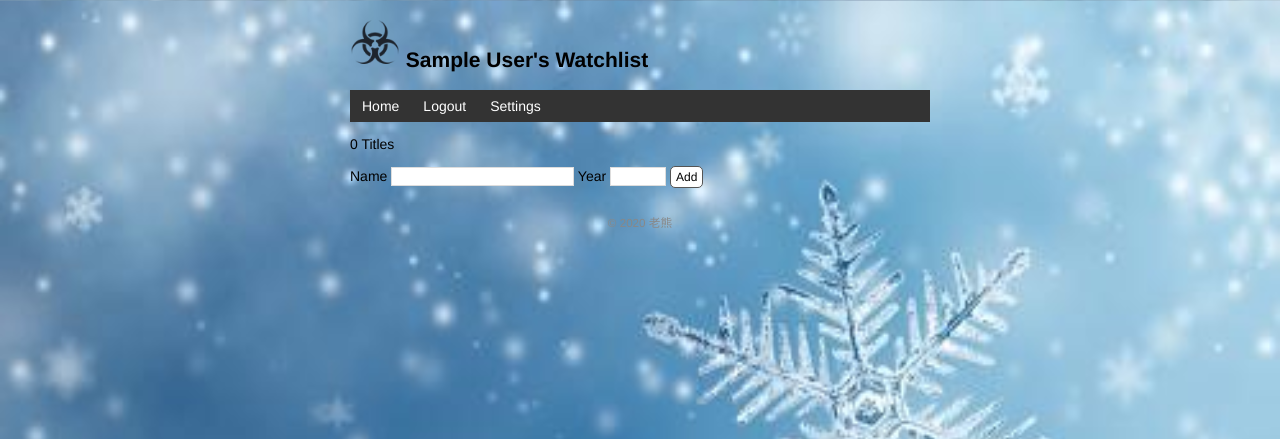
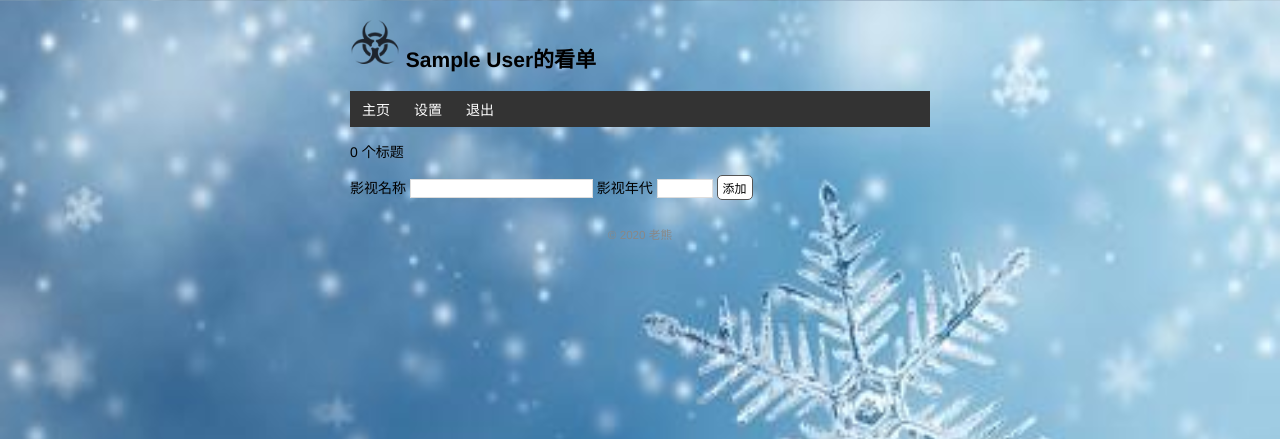
Before and after one commit to 3494567739/watchlist, a Flask app: page / in a window 1280 px wide. Shown: the top 439 px of the page. Run offline with Flask 2, Linux system fonts and the light colour scheme; the visitor is signed in with stand-in values (Sample User, id 1); data comes from the database, SQL or seed files in the repository; data that the repository does not hold is empty.

Commit message:
sinicized

```diff
--- a/templates/base.html
+++ b/templates/base.html
@@ -3,9 +3,9 @@
 
 <head>
 	{% block head %}
-    <meta charset="gbk">
+    <meta charset="uft-8">
 	<meta name="viewport" content="width=device-width, initial-scale=1.0">
-    <title>{{ user.name }}'s Watchlist</title>
+    <title>{{ user.name }}的影视看单</title>
     <link rel="icon" href="{{ url_for('static', filename='favicon.ico') }}">
     <link rel="stylesheet" href="{{ url_for('static', filename='style.css') }}" type="text/css">
 	{% endblock %}
@@ -16,16 +16,16 @@
 	{% endfor %}
     <h2>
           <img alt="fish" class="fish" src="{{ url_for('static', filename='images/fish.png') }}">
-          {{ user.name }}'s Watchlist
+          {{ user.name }}<a>的看单</a>
     </h2>
     <nav>
 	      <ul>
-		        <li><a href="{{ url_for('index') }}">Home</a></li>
+		        <li><a href="{{ url_for('index') }}">主页</a></li>
 			    {% if current_user.is_authenticated %}
-				  <li><a href="{{ url_for('logout') }}">Logout</a></li>
-				  <li><a href="{{ url_for('settings') }}">Settings</a></li>
+			      <li><a href="{{ url_for('settings') }}">设置</a></li>
+				  <li><a href="{{ url_for('logout') }}">退出</a></li>
 				{% else %}
-				  <li><a href="{{ url_for('login') }}">Login</a></li>
+				  <li><a href="{{ url_for('login') }}">登录</a></li>
 				{% endif %}
 		  </ul>
 	</nav>
--- a/templates/index.html
+++ b/templates/index.html
@@ -1,12 +1,12 @@
 {% extends 'base.html' %}
 
 {% block content %}
-    <p>{{ movies|length }} Titles</p>
+    <p>{{ movies|length }} <a>个标题</a></p>
 	{% if current_user.is_authenticated %}
 	<form method="post">
-	    Name <input type="text" name="title" autocomplete="off" required>
-		Year <input type="text" name="year" autocomplete="off" required>
-		<input class="btn" type="submit" name="submit" value="Add">
+	    影视名称 <input type="text" name="title" autocomplete="off" required>
+		影视年代 <input type="text" name="year" autocomplete="off" required>
+		<input class="btn" type="submit" name="submit" value="添加">
 	</form>
 	{% endif %}
     <ul class="movie-list">
@@ -15,11 +15,11 @@
 		       <span class="float-right">
 				   {% if current_user.is_authenticated %}
 				   <form class="inline-form" method="post" action="{{ url_for('delete', movie_id=movie.id) }}">
-					   <input class="btn" type="submit" name="delete" value="Delete" onclick="return confirm('Are you sure?')">
+					   <input class="btn" type="submit" name="delete" value="删除" onclick="return confirm('Are you sure?')">
 				   </form>
-				   <a class="btn" href="{{ url_for('edit', movie_id=movie.id) }}">Edit</a>
+				   <a class="btn" href="{{ url_for('edit', movie_id=movie.id) }}">编辑</a>
 				   {% endif %}
-			       <a class="imdb" href="https://www.imdb.com/find?q={{ movie.title }}" target= "_blank" title="Find this movie on IMDb">IMDb</a>
+			       <a class="imdb" href="https://v.qq.com/x/search/?q={{ movie.title }}" target= "_blank" title="在腾讯视频里搜索这个影视">转到</a>
 			   </span>
 		</li>
         {% endfor %}
--- a/templates/settings.html
+++ b/templates/settings.html
@@ -1,9 +1,9 @@
 {% extends 'base.html' %}
 
 {% block content %}
-<h3>Settings</h3>
+<h3>设置</h3>
 <form method="post">
-   Your Name <input type="text" name="name" autocomplete="off" required value="{{ current_user.name }}">
-   <input class="btn" type="submit" name="submit" value="Save">
+   <a>你的昵称：</a>     <input type="text" name="name" autocomplete="off" required value="{{ current_user.name }}">
+   <input class="btn" type="submit" name="submit" value="保存">
 </form>
 {% endblock %}
```
Also changed, not shown: templates/edit.html (+4 -4 lines), templates/login.html (+4 -4 lines).
